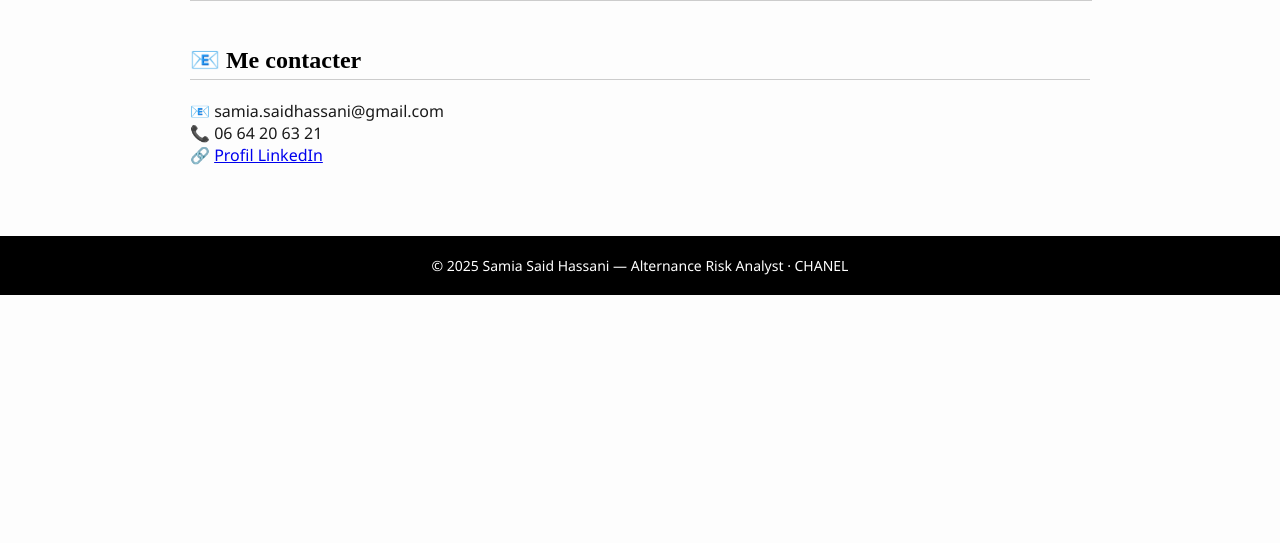
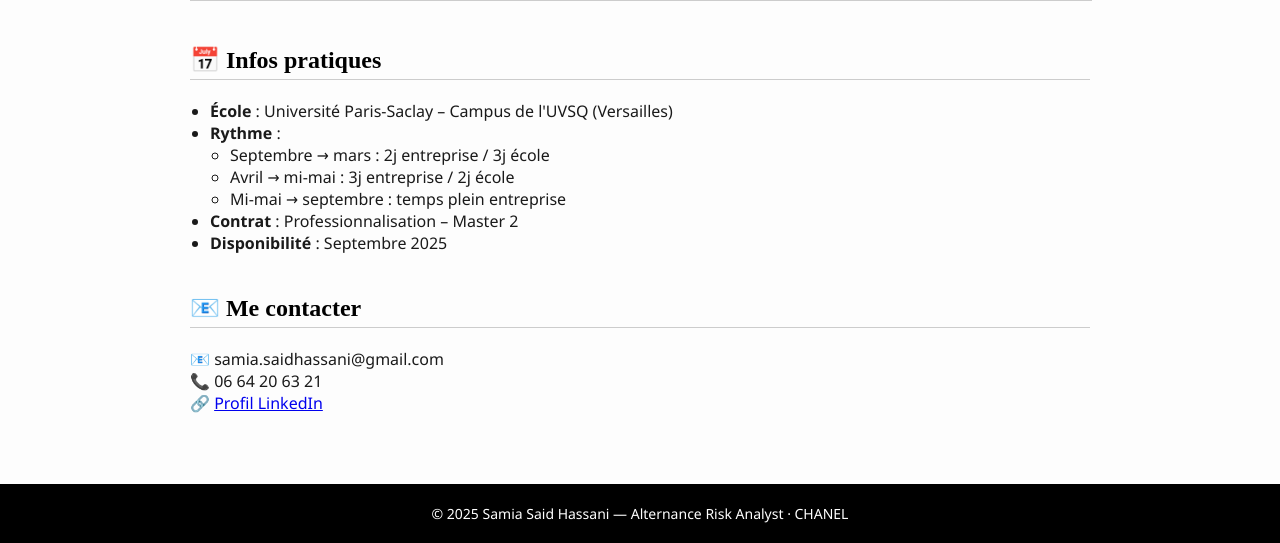
Before and after one commit to uvsq22103456/chanel-alternance-Samia, a plain HTML site: page index.html in a window 1280 px wide. Shown: the part 3947-4490 px from the top of the page. Before the commit the page ends 4242 px from the top, so only its background shows below. Drawn offline with Linux system fonts and the light colour scheme.

Commit message:
Update index.html

```diff
--- a/index.html
+++ b/index.html
@@ -143,6 +143,23 @@
     </section>
 
     <section>
+  <h2>📅 Infos pratiques</h2>
+  <ul>
+    <li><strong>École</strong> : Université Paris-Saclay – Campus de l'UVSQ (Versailles)</li>
+    <li><strong>Rythme</strong> :
+      <ul>
+        <li>Septembre → mars : 2j entreprise / 3j école</li>
+        <li>Avril → mi-mai : 3j entreprise / 2j école</li>
+        <li>Mi-mai → septembre : temps plein entreprise</li>
+      </ul>
+    </li>
+    <li><strong>Contrat</strong> : Professionnalisation – Master 2</li>
+    <li><strong>Disponibilité</strong> : Septembre 2025</li>
+  </ul>
+    </section>
+
+
+    <section>
       <h2>📧 Me contacter</h2>
       <p>
         📧 samia.saidhassani@gmail.com<br>
```
